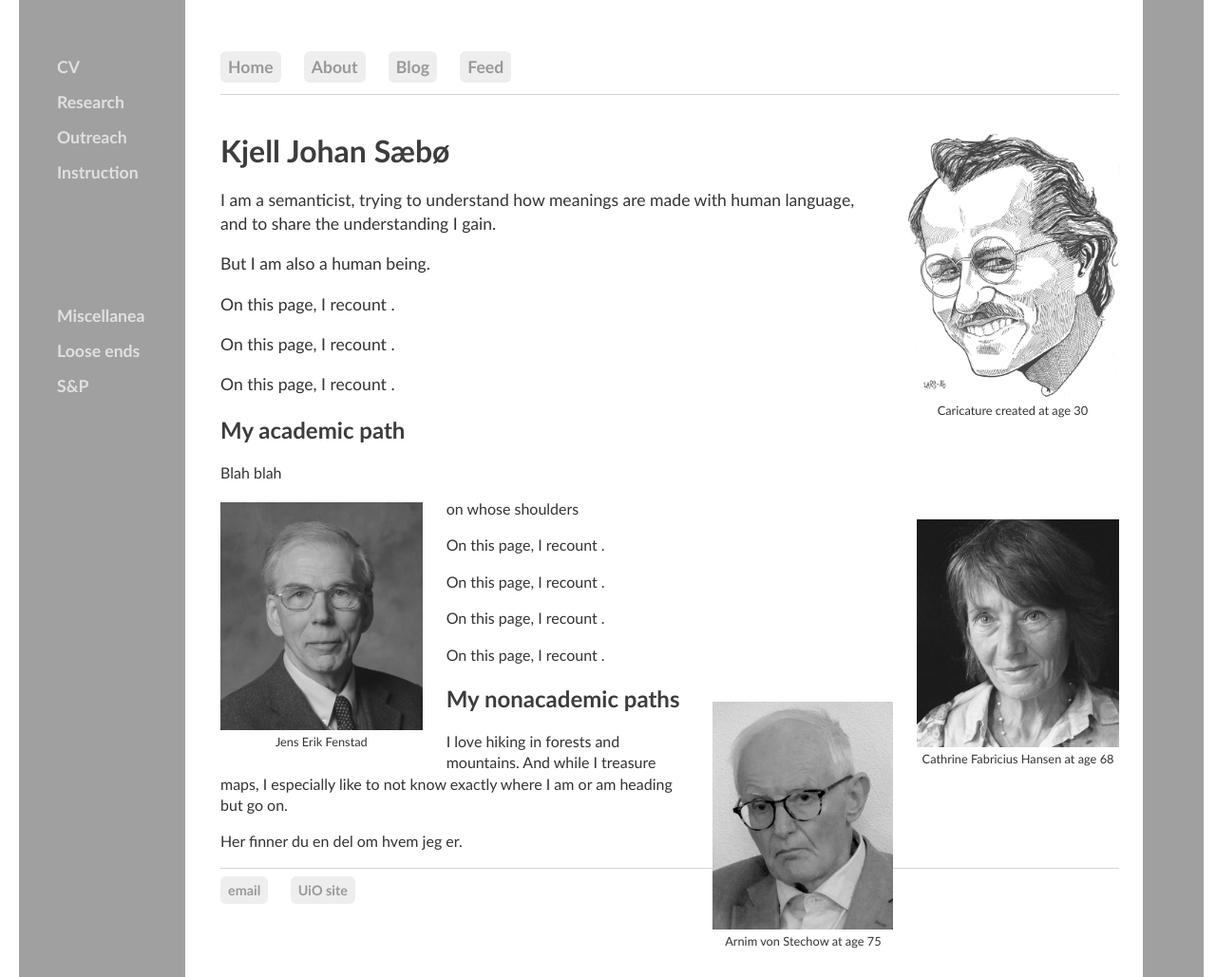
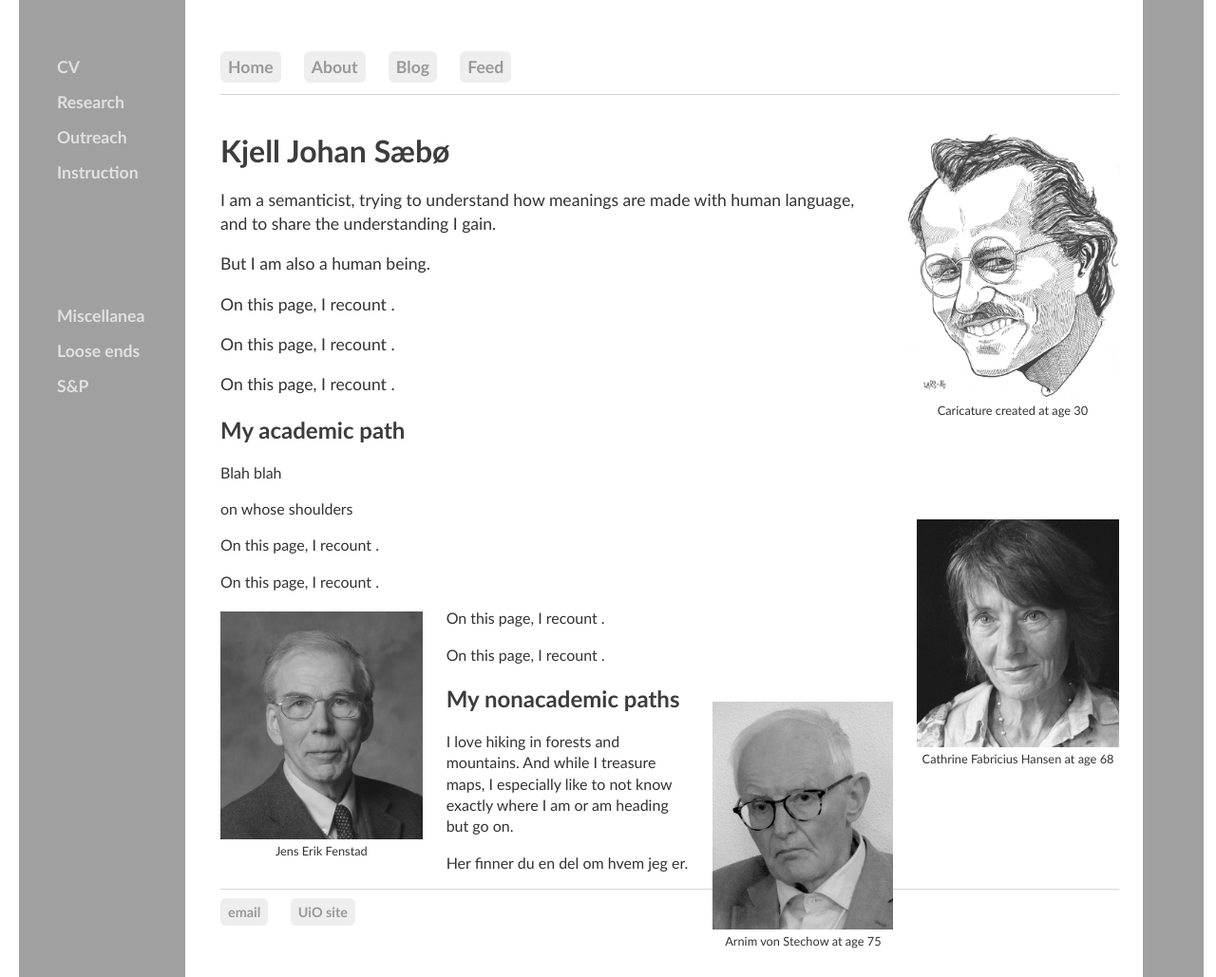
Before and after one commit to kjelljs/kjelljs.github.io, a Jekyll site: the page built from about/index.html, in a window 1280 px wide and 1029 px high. Shown: the whole window at 95% size. Built offline with Jekyll 4.4.1, drawn with Linux system fonts in a browser that asks for light colours.

Commit message:
Update index.html

```diff
--- a/about/index.html
+++ b/about/index.html
@@ -22,10 +22,10 @@ figcaption {
 	<h2>My academic path</h2>
 	<p>Blah blah</p>
 	<div style="float:right;">&nbsp; &nbsp; &nbsp; &nbsp; &nbsp; &nbsp;<figure class="rightfig"><img style="height:240px;" src="/pics/CFHgray.jpg"><figcaption>Cathrine Fabricius Hansen at age 68</figcaption></figure></div>
-	<div style="float:left;"><figure class="leftfig"><img style="height:240px;" src="/pics/JEFgray.jpg"><figcaption>Jens Erik Fenstad</figcaption></figure>&nbsp; &nbsp; &nbsp; &nbsp; &nbsp; &nbsp;</div>
 	<p>on whose shoulders</p>
 	<p>On this page, I recount .</p>
 	<p>On this page, I recount .</p>
+	<div style="float:left;"><figure class="leftfig"><img style="height:240px;" src="/pics/JEFgray.jpg"><figcaption>Jens Erik Fenstad</figcaption></figure>&nbsp; &nbsp; &nbsp; &nbsp; &nbsp; &nbsp;</div>
 	<p>On this page, I recount .</p>
 	<p>On this page, I recount .</p>
 	<div style="float:right;">&nbsp; &nbsp; &nbsp; &nbsp; &nbsp; &nbsp;<figure class="rightfig"><img style="height:240px;" src="/pics/Arnim2.jpg"><figcaption>Arnim von Stechow at age 75</figcaption></figure></div>
```
